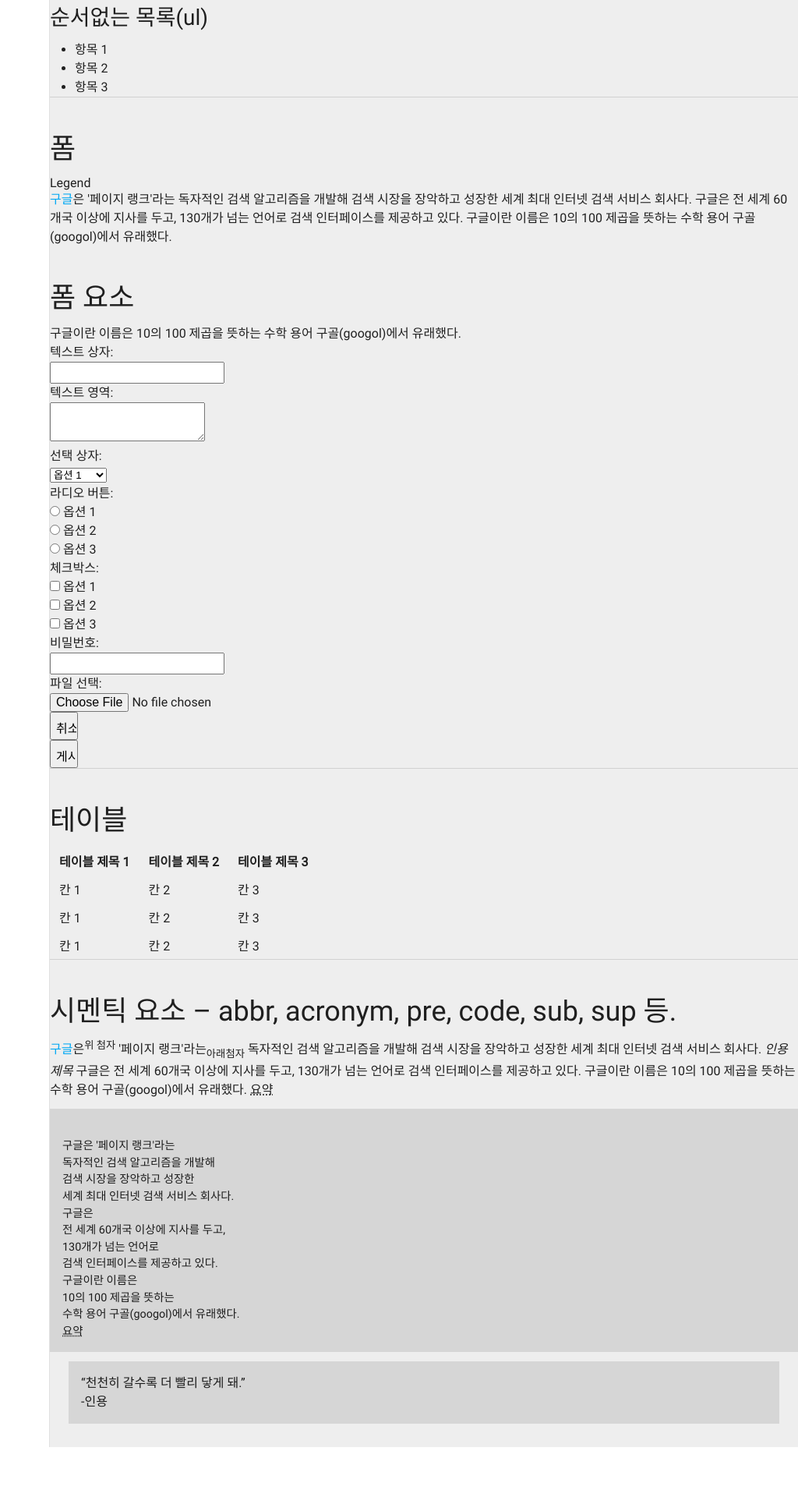
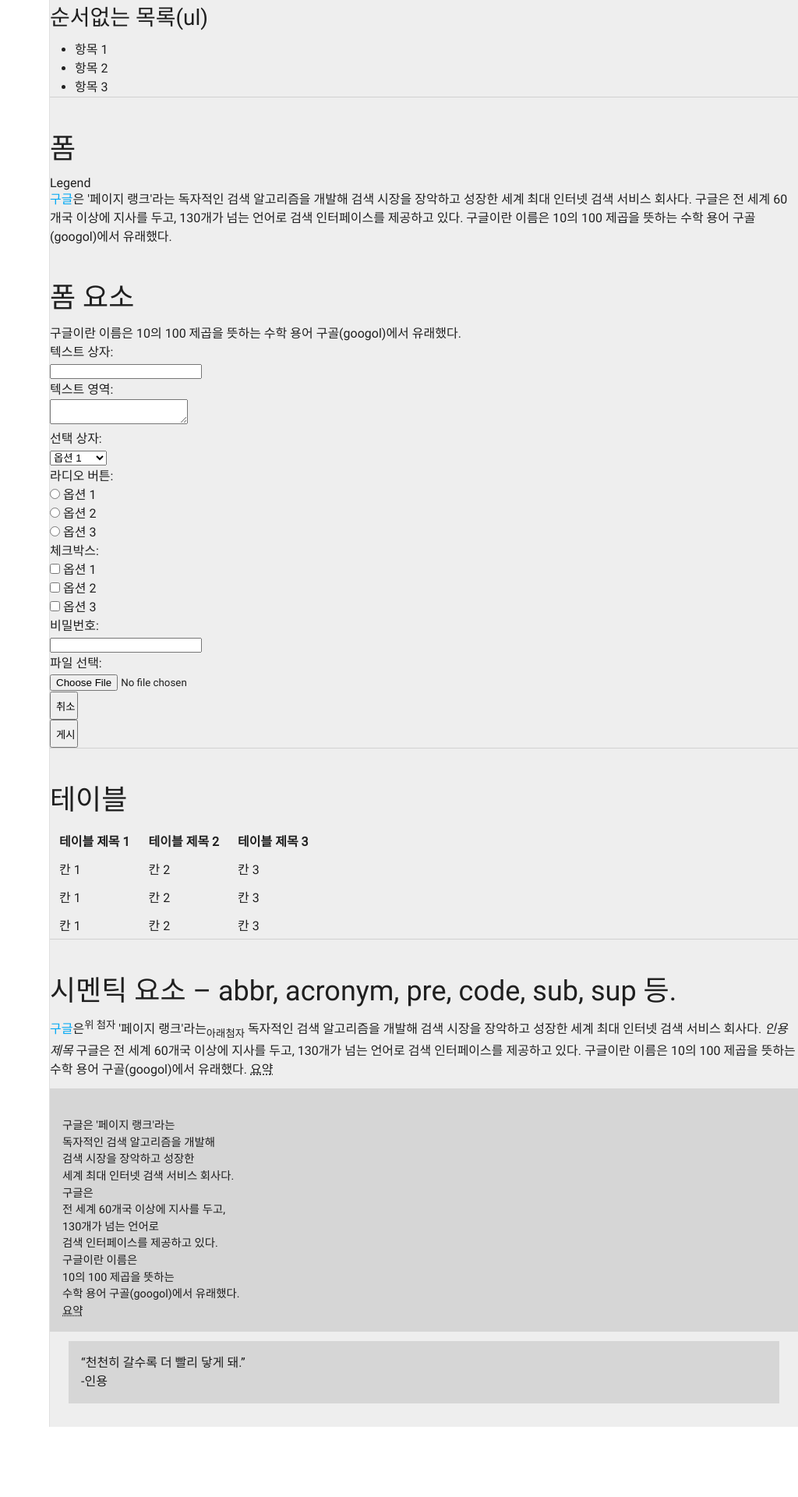
Before and after one commit to opnay/opnay.github.io, a Jekyll site: the page built from test.html, in a window 1280 px wide. Shown: the part 1172-3092 px from the top of the page at 78% size, without its empty margins (256-1280 px from the left). Built offline with Jekyll 4.4.1, drawn with Linux system fonts in a browser that asks for light colours; some web fonts are replaced; after the commit the page ends 3066 px from its top, so only the background shows below that.

Commit message:
css: material: inherit only font-family

```diff
--- a/css/material.css
+++ b/css/material.css
@@ -8,7 +8,7 @@ html {
 	font-family:Roboto,RobotoDraft,arial,'Noto Sans KR','Nanum Gothic',sans-serif;
 	font-size:100%;
 }
-label, button, input, textarea, blockquote, pre, code {font:inherit;}
+label, button, input, textarea, blockquote, pre, code {font-family:inherit;}
 
 article, p, li {line-height:1.5;}
 
```
